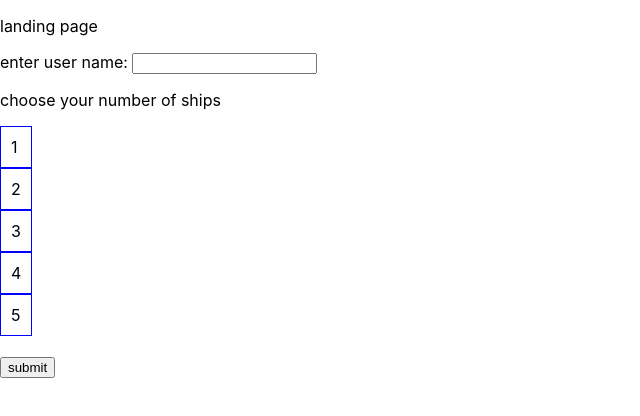
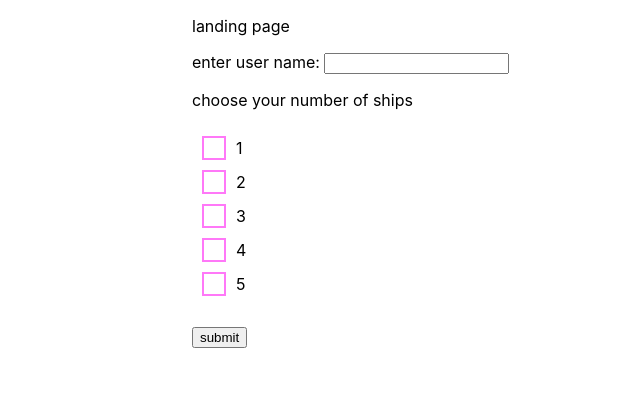
Before and after one commit to morriswa/cmx-battleship, an Angular app: page /start in a window 1280 px wide. Shown: the top 416 px of the page, without its empty margins (0-640 px from the left). Built offline with nearby package versions, Linux system fonts and the light colour scheme.

Commit message:
# begin styling radio button # put landing page in flexbox

```diff
--- a/src/app/components/radio-button-group/radio-button-group.component.html
+++ b/src/app/components/radio-button-group/radio-button-group.component.html
@@ -1,6 +1,7 @@
 
 <div class="flex-col radio-button-group">
   @for (button of radioButtonFormControl.options; track button.value) {
+    <div class="flex-row align-items-center">
       <div
         class="radio-button"
         [ngClass]="{
@@ -9,7 +10,8 @@
         (keydown)="selectOption(button)"
         (click)="selectOption(button)"
       >
-      <span>{{ button.label }}</span>
+      </div>
+      <span class="radio-button-label">{{ button.label }}</span>
     </div>
   }
 </div>
--- a/src/app/components/radio-button-group/radio-button-group.component.scss
+++ b/src/app/components/radio-button-group/radio-button-group.component.scss
@@ -1,14 +1,24 @@
 @use "src/styles/variables" as *;
 
 .radio-button-group {
+  padding: 10px;
   width: fit-content;
+
+  display: flex;
+  flex-direction: column;
+  row-gap: 10px;
 }
 
 .radio-button {
+
   padding: 10px;
-  border: solid 1px blue;
+  border: solid 2px $primary;
 
   &.activated-radio-button {
-    background-color: blue;
+    background-color: $primary;
   }
 }
+
+.radio-button-label {
+  margin-left: 10px;
+}
--- a/src/app/pages/landing-page/landing-page.component.html
+++ b/src/app/pages/landing-page/landing-page.component.html
@@ -1,3 +1,4 @@
+<div class="landing-page-wrapper">
   <p>landing page</p>
 
   <span>enter user name: </span>
@@ -16,3 +17,4 @@
   <app-radio-button-group [radioButtonFormControl]="shipForm"/>
   <br>
   <button (click)="onSubmit()">submit</button> <!-- button created with <button> tag, (click) waits for it to be click, then calls onSubmit() -->
+</div>
--- a/src/app/pages/landing-page/landing-page.component.scss
+++ b/src/app/pages/landing-page/landing-page.component.scss
@@ -0,0 +1,5 @@
+
+.landing-page-wrapper {
+  width: 70vw;
+  margin: 0 auto;
+}
--- a/src/styles.scss
+++ b/src/styles.scss
@@ -1,2 +1,3 @@
 @forward "styles/tools";
 @forward "styles/overrides";
+@forward "styles/cmx-theme";
--- /dev/null
+++ b/src/styles/cmx-theme.scss
@@ -0,0 +1,9 @@
+@use "variables" as *;
+
+.error-text {
+  color: $error-color;
+}
+
+.bold-text {
+  font-weight: $bold-font-weight;
+}
--- a/src/styles/tools.scss
+++ b/src/styles/tools.scss
@@ -3,18 +3,6 @@
 .flex-row {
   display: flex;
   flex-direction: row;
-
-  &.space-between-items {
-    justify-content: space-between;
-  }
-
-  &.align-items-flex-start {
-    align-items: flex-start;
-  }
-
-  &.align-items-center {
-    align-items: center;
-  }
 }
 
 .flex-col {
@@ -22,10 +10,14 @@
   flex-direction: column;
 }
 
-.error-text {
-  color: $error-color;
+.space-between-items {
+  justify-content: space-between;
 }
 
-.bold-text {
-  font-weight: $bold-font-weight;
+.align-items-flex-start {
+  align-items: flex-start;
 }
+
+.align-items-center {
+  align-items: center;
+}
```
Lines whose indentation alone changed are shown as unchanged.
